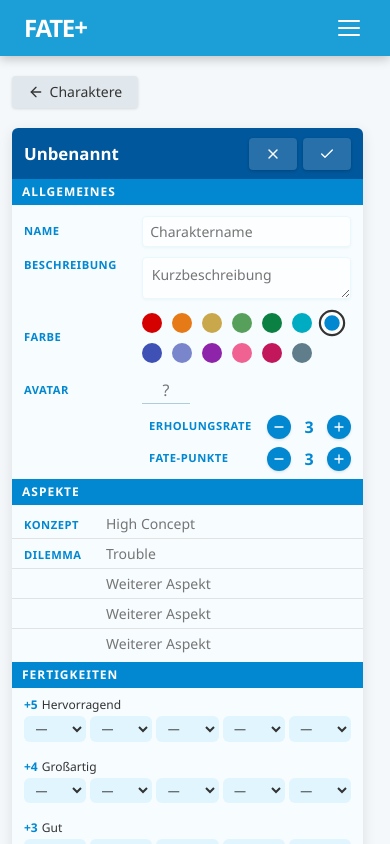
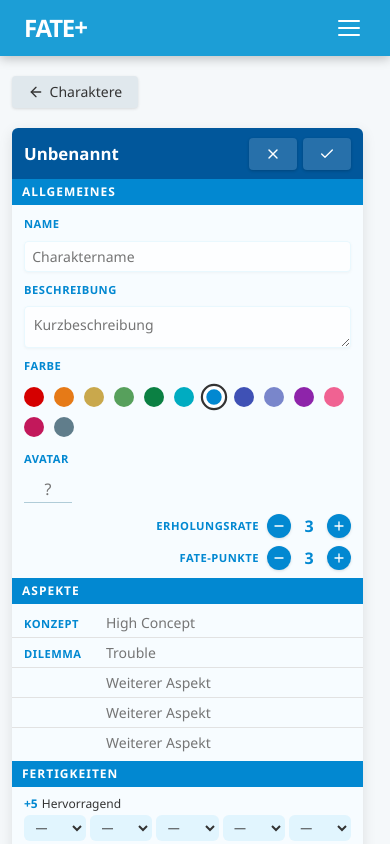
Before and after one commit to timengel/fate-copilot, a Vue app: page /characters/new in a window 390 px wide. Built offline with nearby package versions, Linux system fonts and the light colour scheme.

Commit message:
fix: general section on small screens

```diff
--- a/src/components/character/CharacterSheet.vue
+++ b/src/components/character/CharacterSheet.vue
@@ -1103,6 +1103,18 @@
   }
 }
 
+@container character-card (width < 480px) {
+  .field-row {
+    flex-direction: column;
+    align-items: stretch;
+  }
+
+  .general-grid .field-label {
+    width: auto;
+    min-width: 0;
+  }
+}
+
 @container character-card (width <= 325px) {
   .field-stat + .field-stat {
     border-left: none;
@@ -1154,6 +1166,18 @@
   .form-actions {
     flex-wrap: wrap;
     justify-content: flex-end;
+  }
+}
+
+@container main (width < 480px) {
+  .field-row {
+    flex-direction: column;
+    align-items: stretch;
+  }
+
+  .general-grid .field-label {
+    width: auto;
+    min-width: 0;
   }
 }
 
--- a/src/components/character/ItemSheet.vue
+++ b/src/components/character/ItemSheet.vue
@@ -1036,6 +1036,16 @@
 }
 
 @container character-card (width < 480px) {
+  .field-row {
+    flex-direction: column;
+    align-items: stretch;
+  }
+
+  .allgemeines-grid .field-label {
+    width: auto;
+    min-width: 0;
+  }
+
   .form-actions {
     flex-wrap: wrap;
     justify-content: flex-end;
@@ -1069,6 +1079,16 @@
 }
 
 @container main (width < 480px) {
+  .field-row {
+    flex-direction: column;
+    align-items: stretch;
+  }
+
+  .allgemeines-grid .field-label {
+    width: auto;
+    min-width: 0;
+  }
+
   .form-actions {
     flex-wrap: wrap;
     justify-content: flex-end;
```
